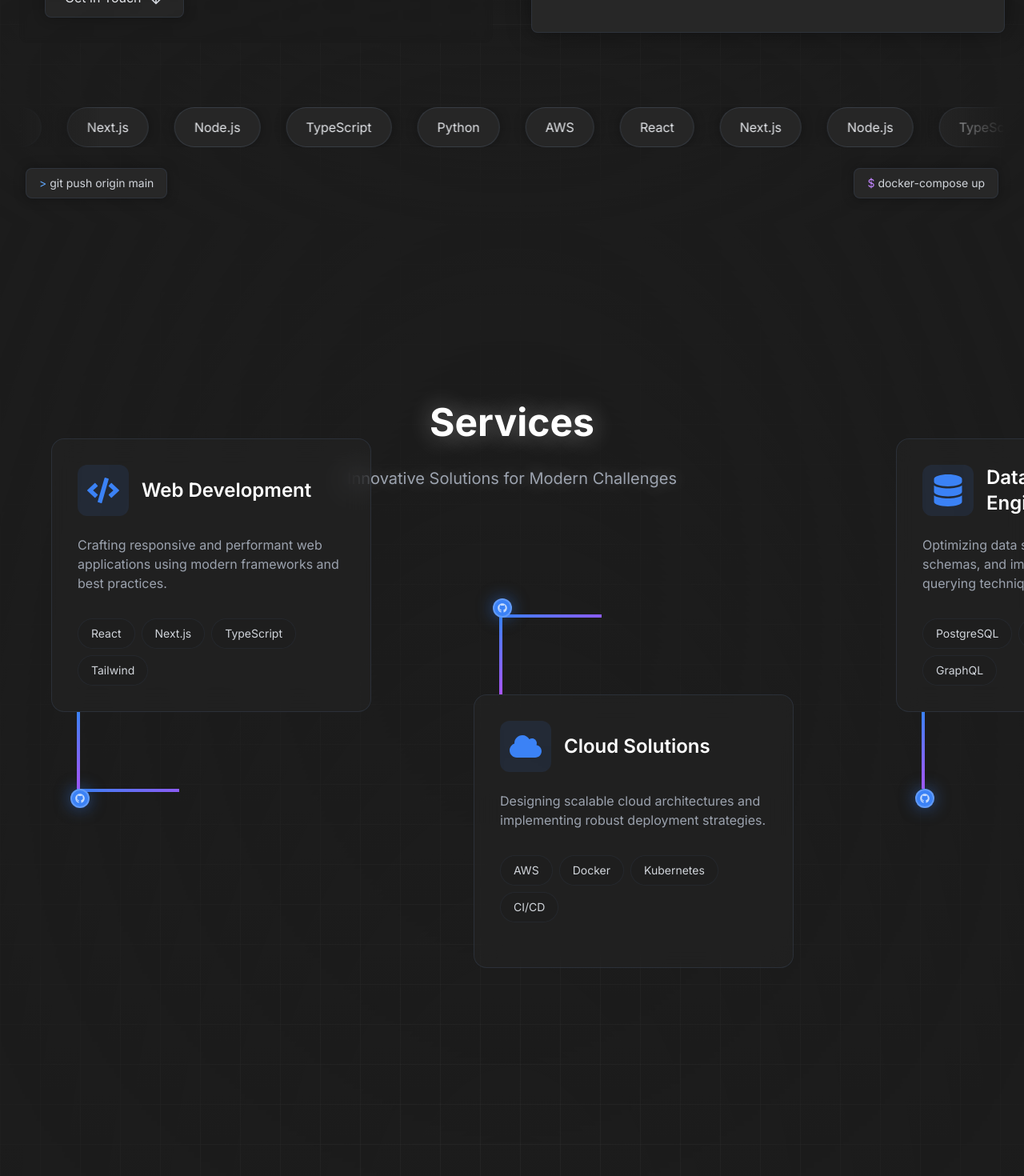
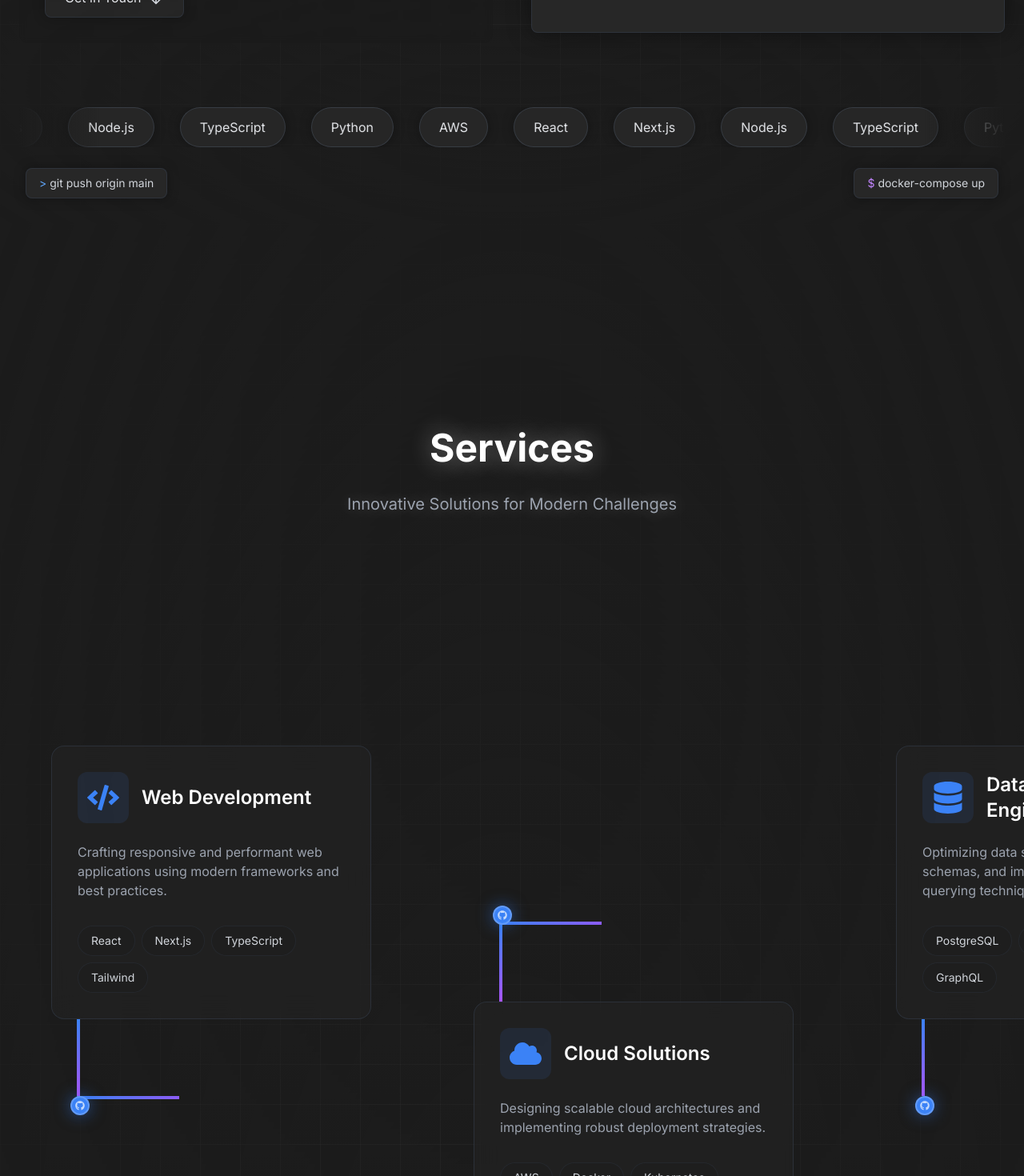
Before and after one commit to alexandre-amaral/portfolio, a Next.js app: page / in a window 1280 px wide. Shown: the part 520-1990 px from the top of the page at 80% size. Built offline with nearby package versions, Linux system fonts and the light colour scheme.

Commit message:
correções services

```diff
--- a/app/components/Hero.tsx
+++ b/app/components/Hero.tsx
@@ -72,12 +72,16 @@ export default function Hero() {
     // Infinite scrolling animation for skills
     const skillsTrack = skillsTrackRef.current;
     if (skillsTrack) {
+      // Configuração da animação infinita
       const animation = gsap.to(skillsTrack, {
-        x: `-50%`,
-        duration: 30,
+        x: '-50%',
+        duration: 20,
+        ease: 'none',
         repeat: -1,
-        ease: "none",
-        repeatDelay: 0
+        onRepeat: () => {
+          // Reseta a posição quando a animação completa
+          gsap.set(skillsTrack, { x: '0%' });
+        }
       });
 
       return () => {
@@ -412,7 +416,8 @@ export default function Hero() {
             className="flex gap-8 whitespace-nowrap"
             style={{ width: 'fit-content' }}
           >
-            {[...t.skills, ...t.skills].map((skill, index) => (
+            {/* Repetimos as skills 4 vezes para garantir uma rolagem suave */}
+            {[...t.skills, ...t.skills, ...t.skills, ...t.skills].map((skill, index) => (
               <span
                 key={index}
                 className="text-gray-200 bg-[#2A2A2A]/80 px-6 py-3 rounded-full
--- a/app/components/Services.tsx
+++ b/app/components/Services.tsx
@@ -134,7 +134,7 @@ export default function Services() {
         trigger: container,
         pin: true,
         scrub: 1,
-        start: 'top top',
+        start: 'center center',
         end: () => `+=${cards.scrollWidth - window.innerWidth}`,
         invalidateOnRefresh: true,
         anticipatePin: 1,
@@ -265,7 +265,7 @@ export default function Services() {
       {/* Main Container */}
       <div
         ref={containerRef}
-        className="relative min-h-[calc(100vh+8rem)] md:h-[calc(100vh+8rem)]"
+        className="relative min-h-[calc(100vh+32rem)] md:h-[calc(100vh+32rem)]"
       >
         {/* Section Header */}
         <motion.div
@@ -273,12 +273,12 @@ export default function Services() {
           whileInView={{ opacity: 1, y: 0 }}
           viewport={{ once: true }}
           transition={{ duration: 0.8, ease: "easeOut" }}
-          className="text-center mb-32 md:mb-24 px-4 relative pt-16 md:pt-24"
+          className="text-center mb-48 md:mb-64 px-4 relative pt-24 md:pt-32"
         >
           <h2 className="text-4xl md:text-5xl font-bold mb-8 title-glow text-white">
             {t.title}
           </h2>
-          <p className="text-xl text-gray-400 subtitle-glow">
+          <p className="text-xl text-gray-400 subtitle-glow max-w-2xl mx-auto">
             {t.subtitle}
           </p>
         </motion.div>
@@ -286,7 +286,7 @@ export default function Services() {
         {/* Main Branch Line */}
         <div
           ref={mainBranchRef}
-          className="absolute left-0 right-0 h-1 top-1/2 transform -translate-y-1/2
+          className="absolute left-0 right-0 h-1 top-[60%] transform -translate-y-1/2
                      bg-gradient-to-r from-blue-500/30 via-purple-500/30 to-blue-500/30"
           style={{
             '--progress': '0',
@@ -298,7 +298,7 @@ export default function Services() {
         {/* Cards Container */}
         <div
           ref={cardsRef}
-          className="flex space-x-32 px-8 md:px-16 pb-64"
+          className="flex space-x-32 px-8 md:px-16 pb-96 pt-32 md:pt-48"
         >
           {t.services.map((service, index) => {
             const Icon = service.icon;
```
